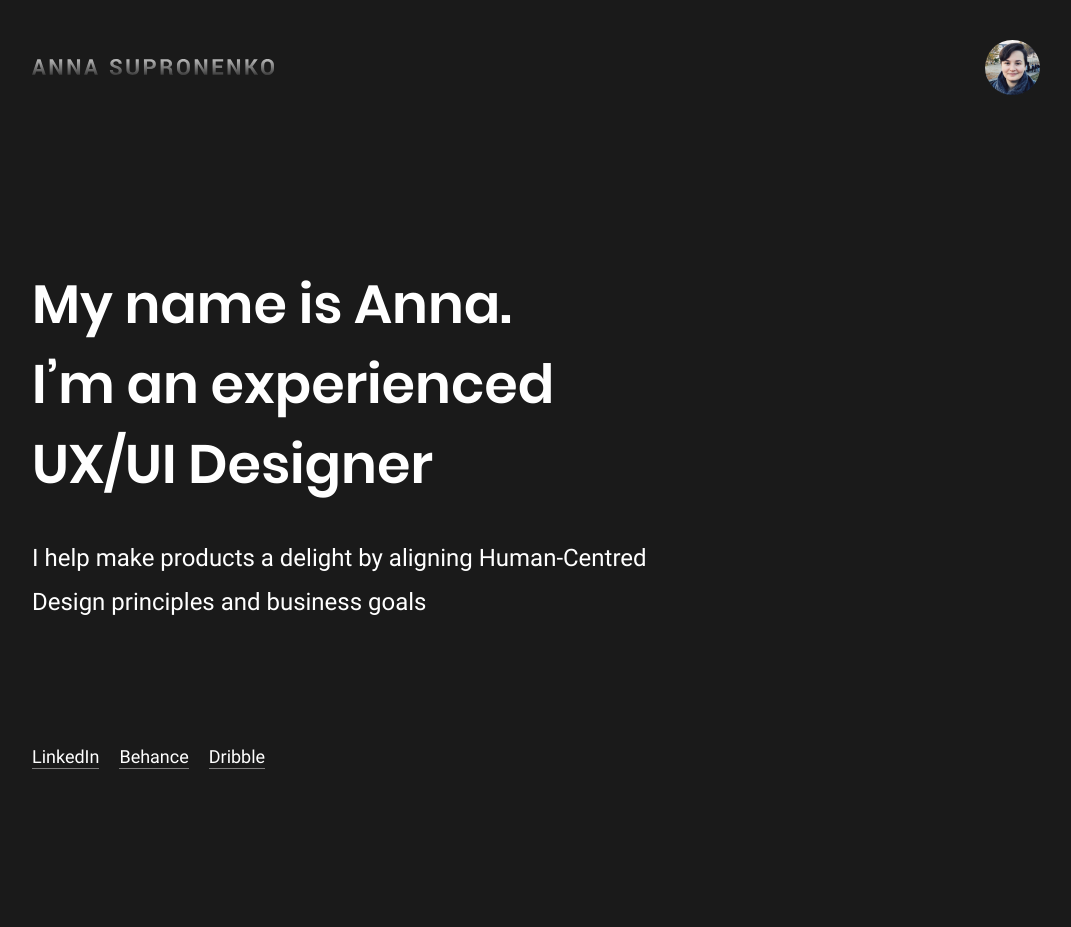
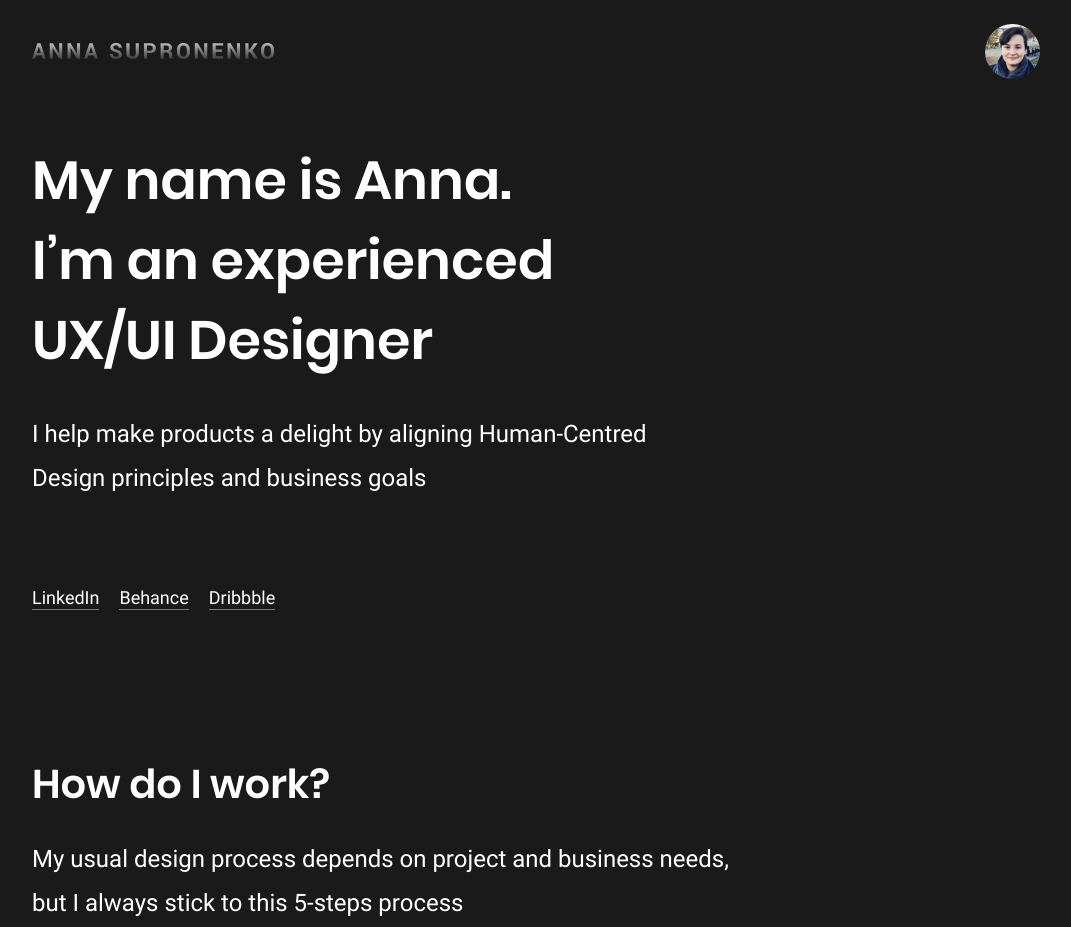
Before and after one commit to AnnaSupronenko/AnnaSupronenko.github.io, a plain HTML site: page index.html in a window 1280 px wide. Shown: the top 927 px of the page, without its empty margins (104-1175 px from the left). Drawn offline with Linux system fonts and the light colour scheme.

Commit message:
added padding

```diff
--- a/css/main.css
+++ b/css/main.css
@@ -402,13 +402,13 @@ body {
 .fl-right {
     float: right;
 }
-.header {
-    padding: 40px 0;
-}
 .wrap, .footer {
     width: 1008px;
     max-width: 100%;
     margin: 0 auto;
+}
+body .wrap {
+    padding-top: 24px;
 }
 .main-pic {
     width: 55px;
@@ -420,7 +420,6 @@ body {
     font-family: 'poppinssemibold', sans-serif;
     font-size: 54px;
     line-height: 80px;
-    /*width: 655px;*/
 }
 .logo {
     margin-top: 15px;
@@ -429,14 +428,10 @@ body {
     height: 16px;
 }
 .top-title {
-    margin-top: 132px;
+    margin-top: 64px;
 }
 .experience {
     display: block;
-}
-.experience, .designer, .goals {
-    /*display: block;*/
-
 }
 .sub-title_name {
     font-size: 24px;
@@ -444,7 +439,7 @@ body {
     padding-top: 28px;
 }
 .top-menu {
-    margin-top: 115px;
+    margin-top: 80px;
 }
 .top-menu_social .social_item {
     margin: .5em 0;
--- a/index.html
+++ b/index.html
@@ -27,7 +27,7 @@
 				<ul class="top-menu_social">
 					<li class="social_item"><a href="https://www.linkedin.com/in/anna-s-698857b0/" target="_blank" title="LinkedIn">LinkedIn</a></li>
 					<li class="social_item"><a href="https://www.behance.net/Tiger3107" target="_blank" title="Behance">Behance</a></li>
-					<li class="social_item"><a href="https://dribbble.com/suproshka" target="_blank" title="Dribble">Dribble</a></li>
+					<li class="social_item"><a href="https://dribbble.com/suproshka" target="_blank" title="Dribble">Dribbble</a></li>
 				</ul>
 			</section>
 			<section class="process">
```
